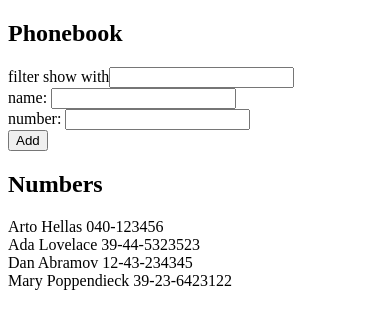
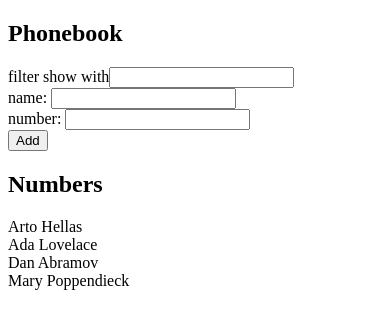
Before and after one commit to jesusjl/FullStackCourse, a React (Create React App) app in the folder part2/phonebook/: page / in a window 390 px wide. Shown: the top 328 px of the page. Built offline with nearby package versions, Linux system fonts and the light colour scheme; data requests are answered from the project's data file.

Commit message:
fix phone issue

```diff
--- a/part2/phonebook/src/App.js
+++ b/part2/phonebook/src/App.js
@@ -72,7 +72,7 @@ const startsWithLetters = filterNames === ''
       <h2>Numbers</h2>
 
       {startsWithLetters.map((person) =>
-        <Persons key={person.id} name={person.name} phone={person.number} />)}
+        <Persons key={person.id} name={person.name} phone={person.phone} />)}
 
     </div>
   )
```
